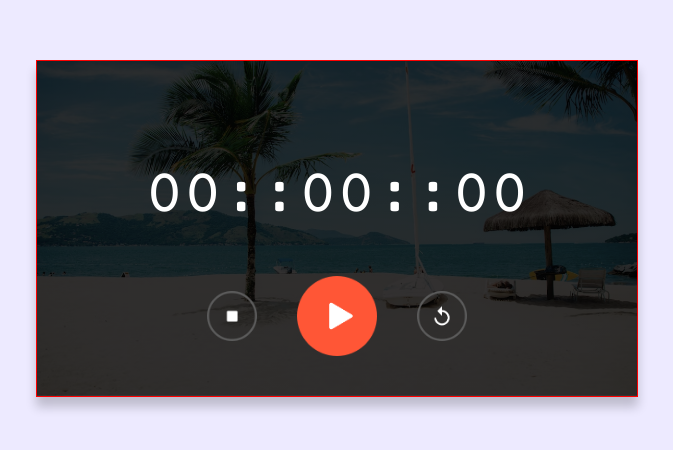
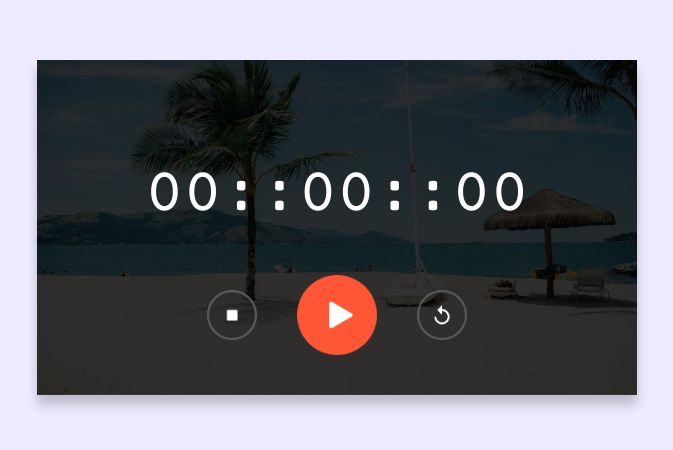
Before and after one commit to Prince-861/JS_Practice_Project, a plain HTML site: page 11_stopwatch/index.html in a window 1280 px wide. Shown: the part 140-590 px from the top of the page, 303-976 px from the left. Drawn offline with nearby package versions, Linux system fonts and the light colour scheme.

Commit message:
comment removed and css edited

```diff
--- a/11_stopwatch/script.js
+++ b/11_stopwatch/script.js
@@ -20,8 +20,6 @@ function stopwatch(){
     displayTime.innerHTML = h+":"+m+":"+s;
 }
 
-// We have to execute the above function(stopwatch()) every second
-// So, every second it will increase the value by 1 second.For that we will have to use the JS timeinterval function.
 
 function watchStart(){
     if(timer!== null){
--- a/11_stopwatch/style.css
+++ b/11_stopwatch/style.css
@@ -5,7 +5,6 @@ body{
     font-family: "Courier Prime", monospace;
 }
 .stopwatch{
-    border:1px solid red;
     width:90%;
     max-width: 600px;
     background-image: linear-gradient(rgba(0,0,0,0.8),rgba(0,0,0,0.8)),url(images/background.png);
@@ -34,5 +33,4 @@ body{
 }
 .buttons img:nth-child(2){
     width:80px;
-
 }
```
